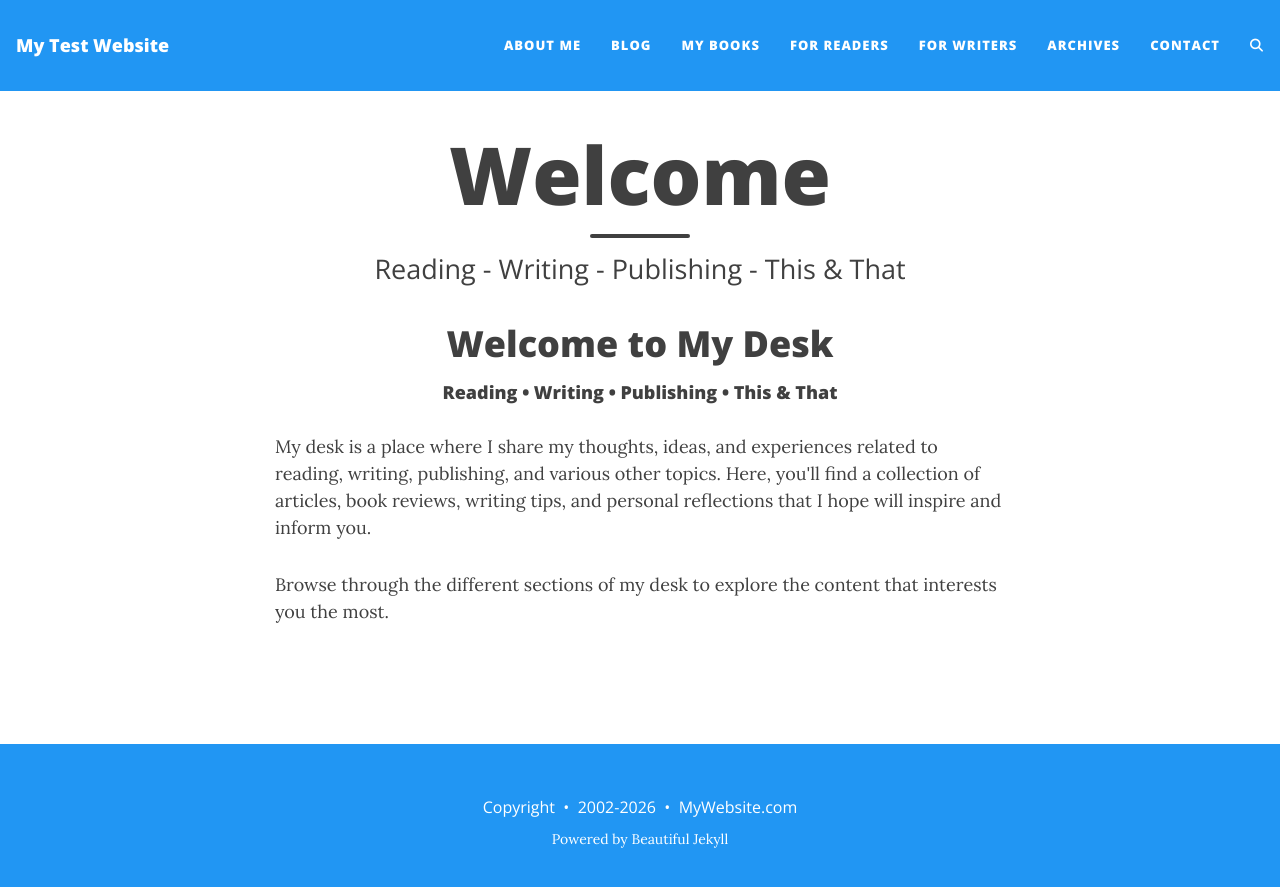
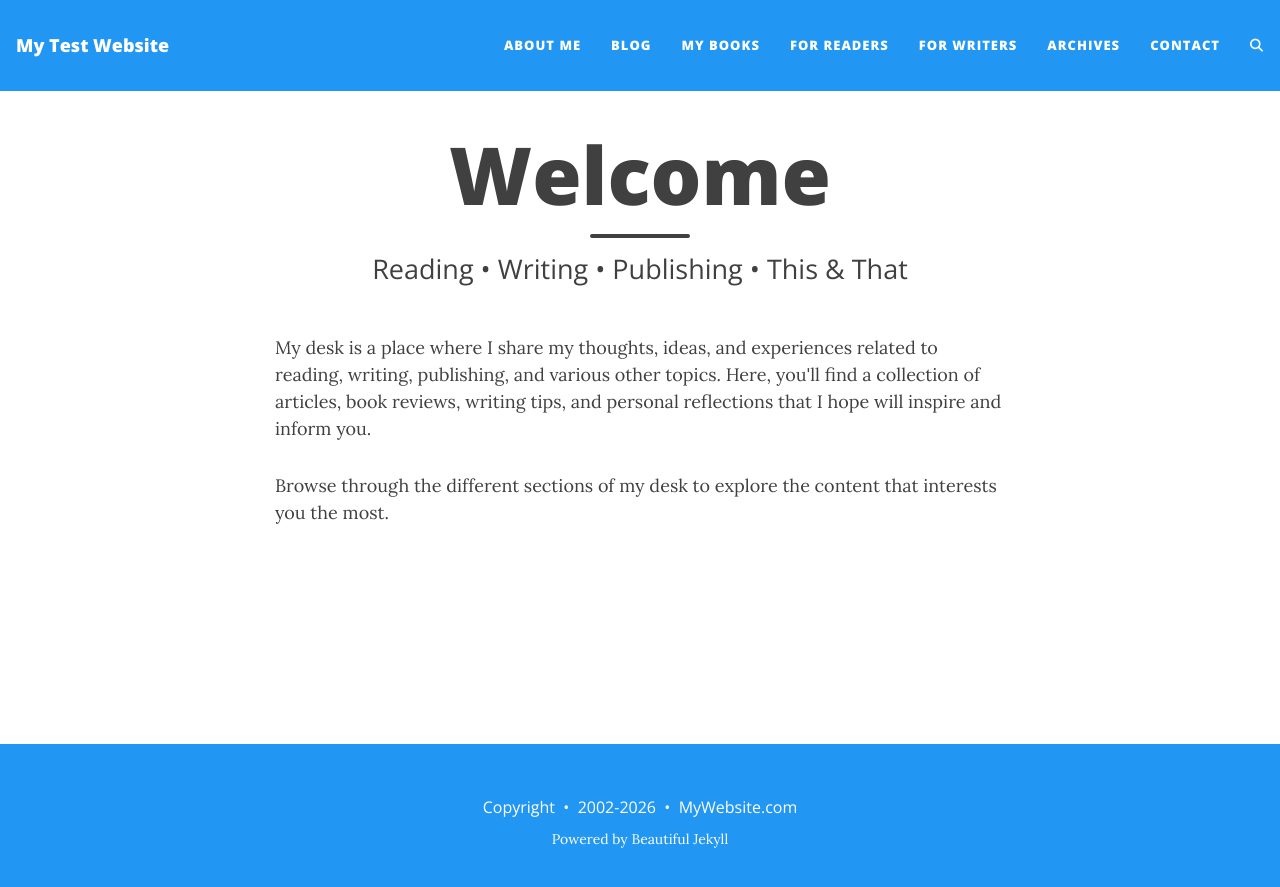
Before and after one commit to jd31122025-design/myblog, a Jekyll site: the page built from index.html, in a window 1280 px wide. Shown: the top 887 px of the page. Built offline with Jekyll 4.4.1, drawn with Linux system fonts in a browser that asks for light colours; comment, search, counter and statistics services are not loaded.

Commit message:
Update index.html

```diff
--- a/index.html
+++ b/index.html
@@ -1,11 +1,8 @@
 ---
 layout: page
 title: Welcome
-subtitle: Reading - Writing - Publishing - This & That
+subtitle: Reading&nbsp;&bull;&nbsp;Writing&nbsp;&bull;&nbsp;Publishing&nbsp;&bull;&nbsp;This & That
 ---
-<h1 style="text-align: center;">Welcome to My Desk</h1>
-<h4 style="text-align: center;">Reading&nbsp;&bull;&nbsp;Writing&nbsp;&bull;&nbsp;Publishing&nbsp;&bull;&nbsp;This & That</h4>
-
 <p>My desk is a place where I share my thoughts, ideas, and experiences related to reading, writing, publishing,
 and various other topics. Here, you'll find a collection of articles, book reviews, writing tips, and personal
 reflections that I hope will inspire and inform you.</p>
```
